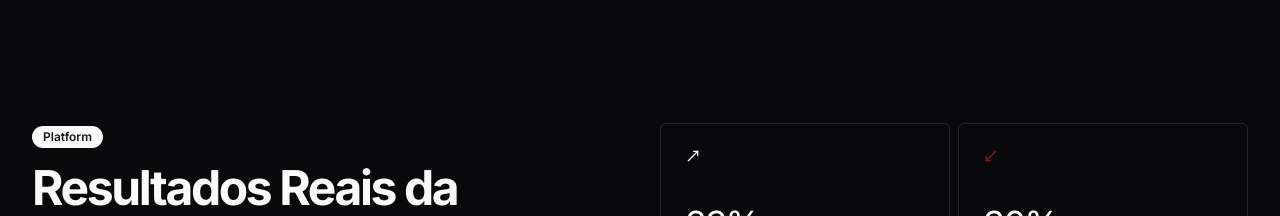
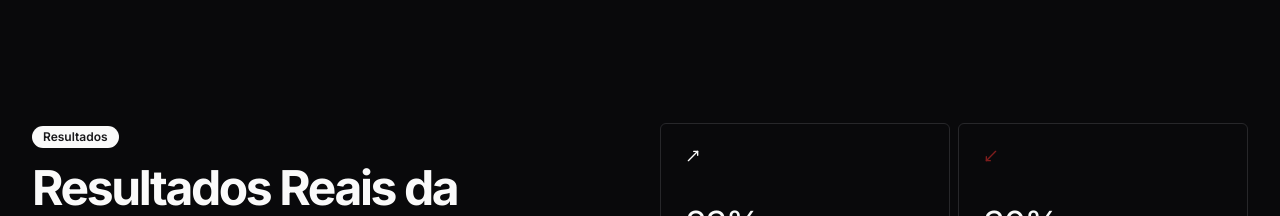
Before and after one commit to landinglabs/landing_page, a Next.js app: page / in a window 1280 px wide. Shown: the part 1540-1756 px from the top of the page. Built offline with nearby package versions, Linux system fonts and the light colour scheme.

Commit message:
feat: editting stats badge

```diff
--- a/components/sections/stats.tsx
+++ b/components/sections/stats.tsx
@@ -7,7 +7,7 @@ export const Stats = () => (
       <div className="grid grid-cols-1 lg:grid-cols-2 gap-10">
         <div className="flex gap-4 flex-col items-start">
           <div>
-            <Badge>Platform</Badge>
+            <Badge>Resultados</Badge>
           </div>
           <div className="flex gap-2 flex-col">
             <h2 className="text-xl md:text-5xl tracking-tighter lg:max-w-xl font-regular text-left font-bold">
```
